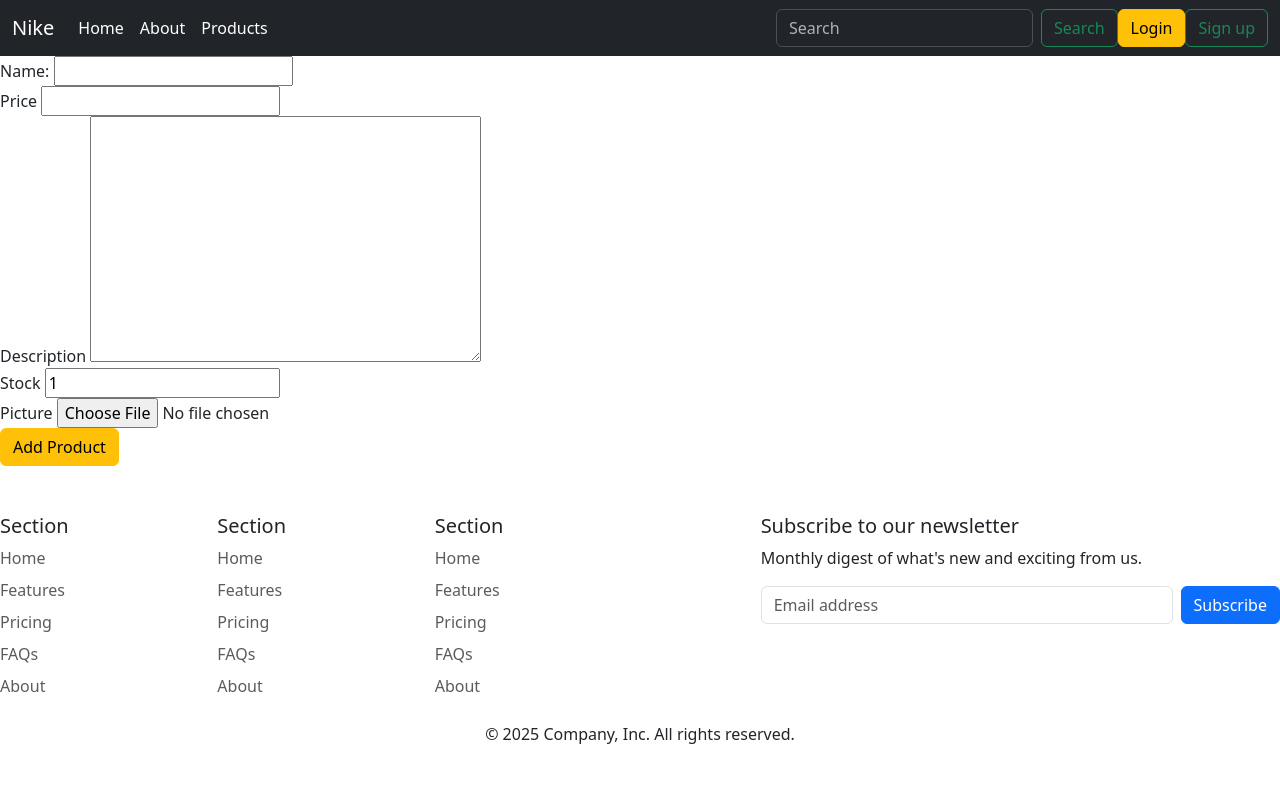
After one commit to soosaikenson/shop419, a Django app: page /products/add in a window 1280 px wide. The commit adds this page. Run offline with Django 5.2, Linux system fonts and the light colour scheme.

Commit message:
add-product

```diff
--- a/shop419/authentication/urls.py
+++ b/shop419/authentication/urls.py
@@ -1,7 +1,10 @@
 from django.urls import path
 from . import views # importing the views from the app to access the functions
 
+
 urlpatterns = [
-    path('login',)
+    path('login',views.Login.as_view(), name='signin'),
+    path('register',views.UserRegister.as_view(), name='signup'),
+
 
 ]
--- a/shop419/myapp/models.py
+++ b/shop419/myapp/models.py
@@ -7,6 +7,6 @@ class Product(models.Model):
     # list out all the object variables below and initialize with certain classes.
     name = models.CharField(max_length=100)
     price = models.PositiveIntegerField(null=False)
-    desc = models.TextField()
+    desc = models.TextField(null=True)
     pic  = models.ImageField(upload_to="products/", null=False)
     stock = models.PositiveBigIntegerField(default=1)
--- /dev/null
+++ b/shop419/myapp/templates/addProduct.html
@@ -0,0 +1,34 @@
+{% extends 'base.html' %}
+{% block title %}
+Add Product
+{% endblock %}
+
+{% block content %}
+<form method="post" enctype="multipart/form-data">
+    {% csrf_token %}
+
+    <div class="form-group">
+        <label for="id_name">Name:</label>
+        {{ form.name }}
+    </div>
+    <div class="form-group">
+        <label for="id_price">Price</label>
+        {{ form.price }}
+    </div>
+    <div class="form-group">
+        <label for="id_desc">Description</label>
+        {{ form.desc }}
+    </div>
+    <div class="form-group">
+        <label for="id_stock">Stock</label>
+        {{ form.stock }}
+    </div>
+    <div class="form-group">
+        <label for="id_pic">Picture</label>
+        {{ form.pic }}
+    </div>
+    <button type="submit" class="btn btn-warning">Add Product</button>
+
+</form>
+
+{% endblock %}
--- a/shop419/myapp/templates/base.html
+++ b/shop419/myapp/templates/base.html
@@ -38,7 +38,19 @@
               <li class="nav-item">
                 <a class="nav-link {% if current_page == 'products' %}border disabled{% else %}active{% endif %}" href="{% url 'products' %}">Products</a>
               </li>
-              <li class="nav-item dropdown">
+
+              {% if user.is_authenticated %}
+                   {% if user.is_superuser %}
+                      <li class="nav-item">
+                        <a class="nav-link" href="{% url 'add_prod' %}">Add Product</a>
+                      </li>
+                   {% else %}
+                      <li class="nav-item">
+                        <a class="nav-link" href="">My cart</a>
+                      </li>
+                   {% endif %}
+              {% endif %}
+              <!-- <li class="nav-item dropdown">
                 <a class="nav-link dropdown-toggle" href="#" role="button" data-bs-toggle="dropdown" aria-expanded="false">
                   Dropdown
                 </a>
@@ -51,12 +63,33 @@
               </li>
               <li class="nav-item">
                 <a class="nav-link disabled" aria-disabled="true">Disabled</a>
-              </li>
+              </li> -->
+
             </ul>
             <form class="d-flex" role="search">
               <input class="form-control me-2" type="search" placeholder="Search" aria-label="Search">
               <button class="btn btn-outline-success" type="submit">Search</button>
             </form>
+
+            <ul class="navbar-nav">
+
+            {% if user.is_authenticated %}
+              <li class="nav-item">
+                <form action="{% url 'logout' %}" method="post">
+                  {% csrf_token %}
+                  <button class="nav-link">Logout</button>
+                </form>
+              </li>
+            {% else %}
+              <li class="nav-item">
+                <a class="btn btn-warning" href="{% url 'signin' %}">Login</a>
+              </li>
+              <li class="nav-item">
+                <a class="btn btn-outline-success" href="{% url 'signup' %}">Sign up</a>
+              </li>
+
+            {% endif %}
+            </ul>
           </div>
         </div>
       </nav>
--- a/shop419/myapp/templates/products.html
+++ b/shop419/myapp/templates/products.html
@@ -12,7 +12,10 @@ Products
       {% for p in product_list %}                                      <!--product_list is defined in djangos thing-->
       <!-- Code for single card starts here -->
       <div class="card">
-              <img src="{{p.pic}}" alt="" width="200px" height="250px">
+
+              <a href="{% url 'prod_details' p.pk %}">                            <!--p_details is defined in urls.py-->
+                <img src="{{p.pic}}" alt="" width="200px" height="200px">
+              </a>
 
           <div class="card-text">
                 <h5 class="card-title">{{p.name}}</h5>
--- a/shop419/myapp/urls.py
+++ b/shop419/myapp/urls.py
@@ -1,8 +1,15 @@
 from django.urls import path
 from . import views # importing the views from the myapp to access the functions
+
+from . views import homeView, aboutView, AddProduct, ProductDetails, UpdateProduct, DeleteProduct
 
 urlpatterns = [
     path('', views.homeView, name='home'),
     path("about", views.aboutView, name="aboutpage"),
-    path("products", views.ProductList.as_view(), name="products")
+    path("products", views.ProductList.as_view(), name="products"),
+
+    path('products/add', AddProduct.as_view(), name='add_prod'),
+    path('products/<int:pk>', ProductDetails.as_view(), name='prod_details'),     # dynamic urlpattern
+    path('products/edit/<int:pk>', UpdateProduct.as_view(), name='edit_prod'),
+    path('products/del/<int:pk>', DeleteProduct.as_view(), name='del_prod')
 ]
--- a/shop419/myapp/views.py
+++ b/shop419/myapp/views.py
@@ -1,5 +1,7 @@
 from django.shortcuts import render
 from .models import Product
+
+from django.urls import reverse_lazy
 
 # to help load the template files
 from django.template import loader
@@ -7,7 +9,10 @@ from django.template import loader
 # to help return an http response to the user for any given request
 from django.http import HttpResponse
 
-from django.views.generic import ListView, CreateView, UpdateView, DeleteView
+# importing the genereic class based views for CRUD operations
+from django.views.generic import ListView, CreateView, DetailView, UpdateView, DeleteView
+
+
 
 
 # Create your views here.
@@ -40,3 +45,35 @@ def aboutView(request):
 class ProductList(ListView):
     model = Product
     template_name = 'products.html'
+
+
+
+# Create
+class AddProduct(CreateView):
+    model = Product
+    fields = ['name', 'price', 'desc', 'pic', 'stock']
+    template_name = 'addProduct.html'
+    success_url = reverse_lazy('home')
+
+# Read
+class ProductDetails(DetailView):
+    model = Product
+    template_name = 'prod_details.html'
+    context_object_name = 'prod'
+
+# Update
+from django.urls import reverse
+
+class UpdateProduct(UpdateView):
+    model = Product
+    fields = '__all__'
+    template_name = 'editProduct.html'
+
+    def get_success_url(self):
+        return reverse('prod_details', kwargs = {'pk' : self.object.pk})
+
+# Delete
+class DeleteProduct(DeleteView):
+    model = Product
+    template_name = 'delProduct.html'
+    success_url = reverse_lazy('home')
--- a/shop419/shop419/settings.py
+++ b/shop419/shop419/settings.py
@@ -136,3 +136,9 @@ MEDIA_URL = '/'
 # https://docs.djangoproject.com/en/5.1/ref/settings/#default-auto-field
 
 DEFAULT_AUTO_FIELD = 'django.db.models.BigAutoField'
+
+
+# authentication configs
+LOGIN_URL = 'signin'
+LOGOUT_REDIRECT_URL = 'home'
+LOGIN_REDIRECT_URL = 'home'
```
Also changed, not shown: shop419/authentication/templates/login.html (added, +15 -0 lines), shop419/authentication/templates/register.html (added, +15 -0 lines), shop419/authentication/views.py (+8 -2 lines), shop419/myapp/templates/delProduct.html (added, +15 -0 lines), shop419/myapp/templates/editProduct.html (added, +15 -0 lines), shop419/myapp/templates/home.html (+6 -6 lines), shop419/myapp/templates/prod_details.html (added, +30 -0 lines).
